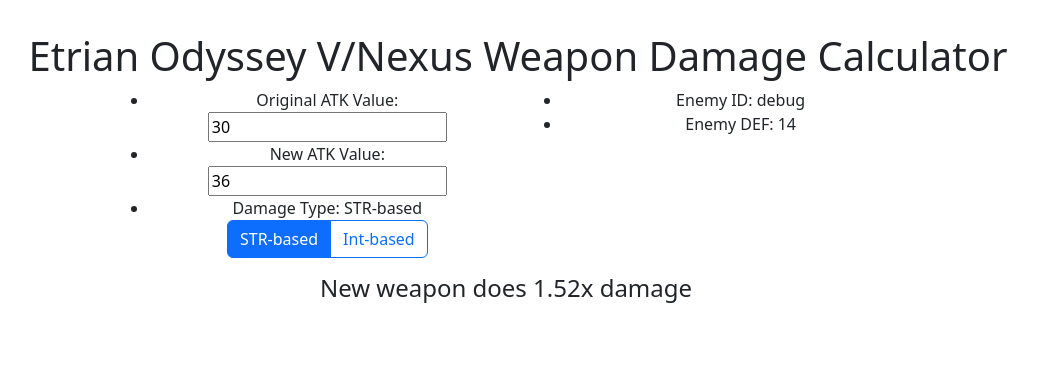
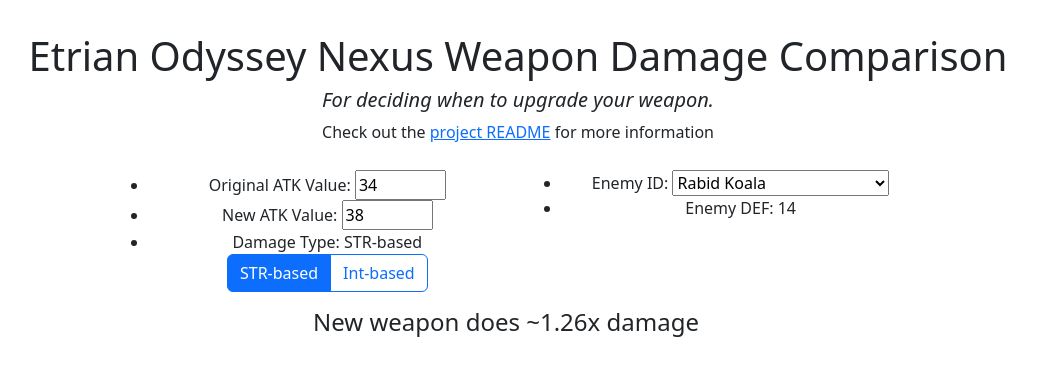
Before and after one commit to aturfah/eo5x-weapon-dmg, a React (Vite) app: page / in a window 1280 px wide. Shown: the top 376 px of the page, without its empty margins (122-1160 px from the left). Built offline with nearby package versions, Linux system fonts and the light colour scheme.

Commit message:
Finish functionality and styling

```diff
--- a/src/App.tsx
+++ b/src/App.tsx
@@ -3,21 +3,29 @@
 import './App.css'
 
 function damage(atk: number, eDef: number) {
+  // Taken from: https://pastebin.com/jFnMqDET
+  eDef = 2 * eDef; // Monsters use 2x Defense as base defense
   const cs = eDef / atk;
   let innerVal = 0;
   if (cs > 1) {
-    console.log(cs > 1)
+    // console.log("cs > 1")
     innerVal = 1 - 0.7 * Math.pow(cs, 1/4)
   } else {
-    console.log("cs < 1")
+    // console.log("cs < 1")
     innerVal = 0.3 + 1.7 * Math.pow(1 - cs, 3)
   }
-  return 0.717 * innerVal * atk * 3 - eDef/5
+  let finalVal = 0.717 * innerVal * atk * 3 - eDef/5
+  if (finalVal < 0) finalVal = 0;
+  console.log("Player ATK", atk)
+  console.log("CS", cs)
+  console.log("Stat Value", innerVal)
+  console.log("Final Value", finalVal)
+  return finalVal
 }
 
 function damageRat(atkN: number, atkO: number, eName: string, strDmg: boolean) {
   const eDef = getEDef(eName, strDmg)
-  let val = damage(atkN, eDef) / damage(atkO, eDef)
+  const val = damage(atkN, eDef) / damage(atkO, eDef)
   return Math.round(val * 100) / 100
 }
 
@@ -97,39 +105,77 @@
 }
 
 function App() {
-  const [atkOrig, setWAtkO] = useState(30)
-  const [atkNew, setWAtkN] = useState(36)
+  const [atkOrig, setWAtkO] = useState(34)
+  const [atkNew, setWAtkN] = useState(38)
   const [eName, setEName] = useState('debug')
   const [strDmg, setStrDmg] = useState(true)
   const dmgRat = damageRat(atkNew, atkOrig, eName, strDmg)
 
   return (
     <>
+    <div className='row headerRow'>
+      <h1>Etrian Odyssey Nexus Weapon Damage Comparison</h1>
+      <h5><i>For deciding when to upgrade your weapon.</i></h5>
+      <p>Check out the <a href="https://github.com/aturfah/eo5x-weapon-dmg/blob/master/README.md">project README</a> for more information</p>
+    </div>
     <div className='row'>
-      <h1>Etrian Odyssey V/Nexus Weapon Damage Calculator</h1>
       <div className='col-sm-2'></div>
       <div className='col-sm-4'>
         <ul>
-          <li>Original ATK Value: <input type="text" value={atkOrig} onChange={(val) => setWAtkO(Number(val.target.value))}/></li>
-          <li>New ATK Value: <input type="text" value={atkNew} onChange={(val) => setWAtkN(Number(val.target.value))}/></li>
+          <li>Original ATK Value: <input type="text" value={atkOrig} size={4} onChange={(val) => setWAtkO(Number(val.target.value))}/></li>
+          <li>New ATK Value: <input type="text" value={atkNew} size={4} onChange={(val) => setWAtkN(Number(val.target.value))}/></li>
           <li>Damage Type: {strDmg ? "STR-based" : "INT-based"}</li>
           <div className="btn-group" role="group" aria-label="Basic checkbox toggle button group">
             <input type="checkbox" className="btn-check" checked={strDmg} id="btncheck1" onChange={() => setStrDmg(true)} />
-            <label className="btn btn-outline-primary" for="btncheck1">STR-based</label>
+            <label className="btn btn-outline-primary" htmlFor="btncheck1">STR-based</label>
 
             <input type="checkbox" className="btn-check" checked={!strDmg} id="btncheck3" onChange={() => setStrDmg(false)} />
-            <label className="btn btn-outline-primary" for="btncheck3">Int-based</label>
+            <label className="btn btn-outline-primary" htmlFor="btncheck3">Int-based</label>
           </div>
         </ul>
       </div>
       <div className='col-sm-4'>
         <ul>
-          <li>Enemy ID: {eName}</li>
+          <li>Enemy ID:&nbsp;
+            <select name="pets" value={eName} onChange={(val) => setEName(val.target.value)} id="pet-select">
+              <option value="debug">Rabid Koala</option>
+              <option value="blossombeast">Blossombeast</option>
+              <option value="berserkerking">Berserker King</option>
+              <option value="cernunnos">Cernunnos</option>
+              <option value="wyvern">Wyvern</option>
+              <option value="wickedsilirus">Wicked Silirus</option>
+              <option value="shellbeast">Shellbeast</option>
+              <option value="harpuia">Harpuia</option>
+              <option value="chimaera">Chimaera</option>
+              <option value="ketos">Ketos</option>
+              <option value="bugbeast">Bugbeast</option>
+              <option value="salamander">Salamander</option>
+              <option value="boilinglizard">Boiling Lizard</option>
+              <option value="basilisk">Basilisk</option>
+              <option value="iwaoropenelep">Iwaoropenelep</option>
+              <option value="blot">Blot</option>
+              <option value="jormungandr_weak">Jormungandr (Main Story)</option>
+              <option value="golem">Golem</option>
+              <option value="fenrir">Fenrir</option>
+              <option value="chameleonking">Chameleon King</option>
+              <option value="alraune">Alraune</option>
+              <option value="hippogryph">Hippogryph</option>
+              <option value="queenant">Queen Ant</option>
+              <option value="lamia">Lamia</option>
+              <option value="scylla">Scylla</option>
+              <option value="juggernaut">Juggernaut</option>
+              <option value="stormemperor">Storm Emperor</option>
+              <option value="greatdragon">Great Dragon</option>
+              <option value="blizzardking">Blizzard King</option>
+              <option value="abyssalprincess">Abyssal Princess</option>
+              <option value="jormungandr_full">Jormungandr (Postgame)</option>
+            </select>
+          </li>
           <li>Enemy {strDmg ? "DEF" : "MDF"}: {getEDef(eName, strDmg)}</li>
         </ul>
       </div>
       <div className='row'>
-        <h4>New weapon does {dmgRat}x damage</h4>
+        <h4>{isNaN(dmgRat) || !isFinite(dmgRat) ? "One of these results in 0 damage so..." : "New weapon does ~" + dmgRat + "x damage"}</h4>
       </div>
     </div>
     </>
--- a/src/index.css
+++ b/src/index.css
@@ -53,3 +53,7 @@
 button:focus-visible {
   outline: 4px auto -webkit-focus-ring-color;
 }
+
+div.headerRow {
+  padding-bottom: 10px;
+}
```
